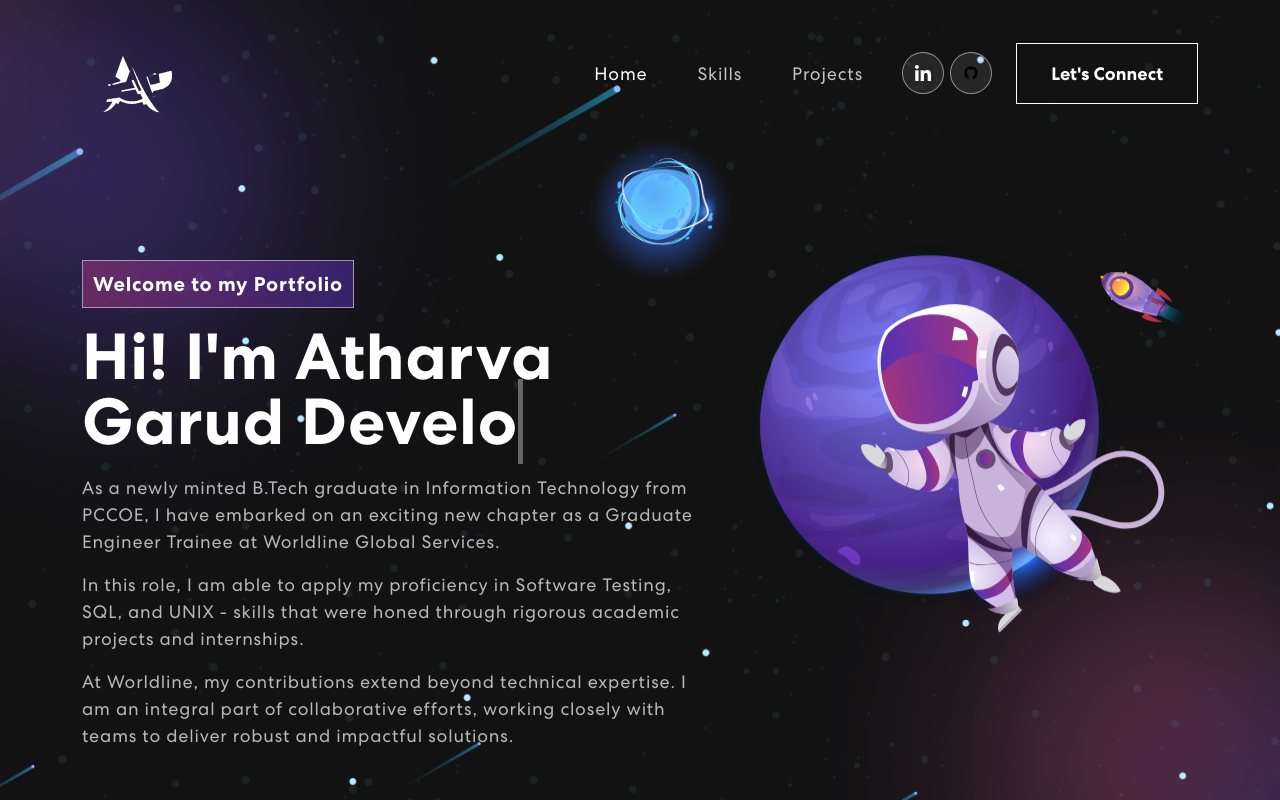
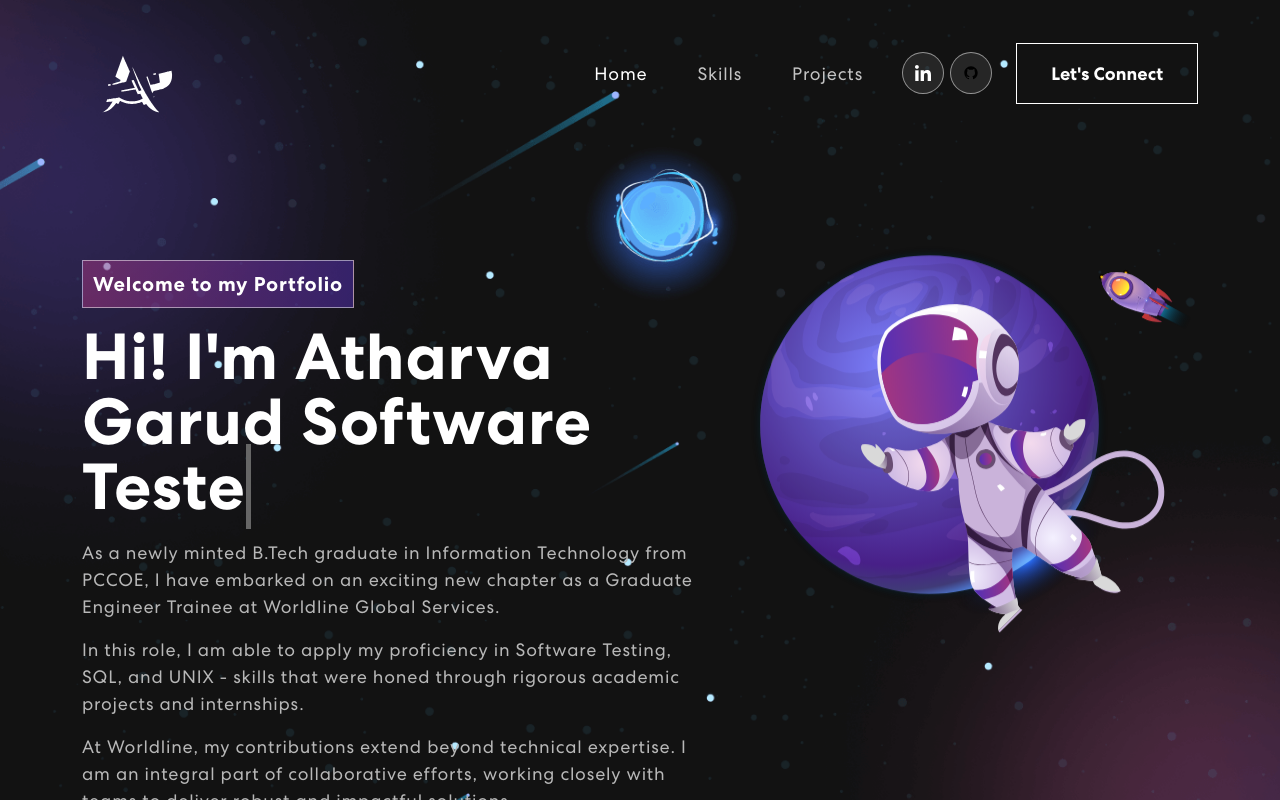
Before and after one commit to Atharvagarud137/My-site, a React (Create React App) app: page / in a window 1280 px wide. Shown: the top 800 px of the page. Built offline with nearby package versions, Linux system fonts and the light colour scheme.

Commit message:
Update Banner.js

```diff
--- a/src/components/Banner.js
+++ b/src/components/Banner.js
@@ -10,7 +10,7 @@ export const Banner = () => {
   const [text, setText] = useState('');
   const [delta, setDelta] = useState(300 - Math.random() * 100);
   const [index, setIndex] = useState(1);
-  const toRotate = [ "Developer", "Programmer", "ML Enthusiast" ];
+  const toRotate = [ "Software Tester", "Programmer", "ML Enthusiast" ];
   const period = 2000;
 
   useEffect(() => {
```
